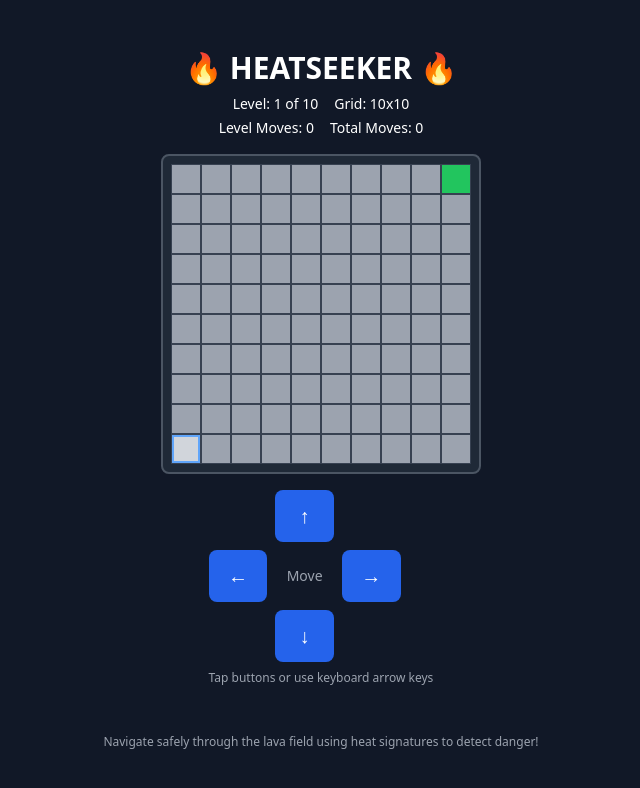
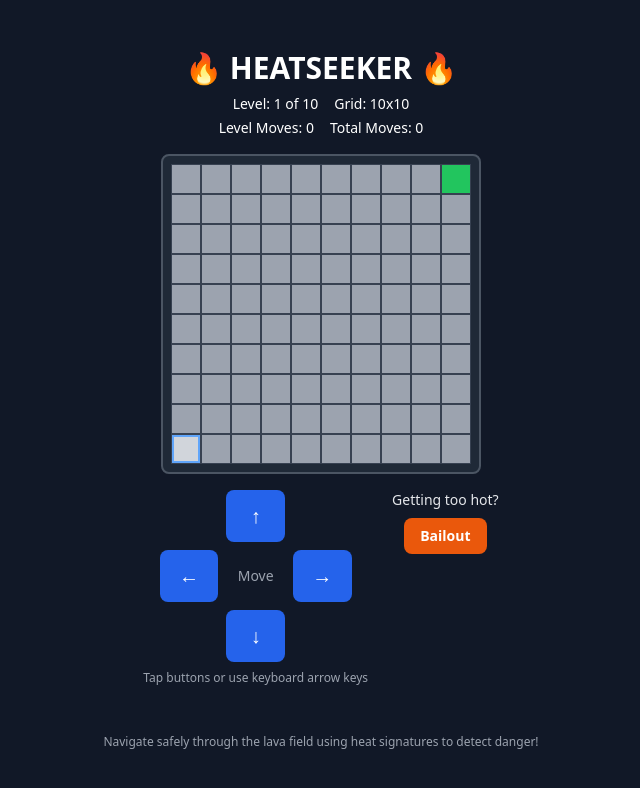
Before and after one commit to mbijon/heatseeker, a React (Vite) app: page / in a window 1280 px wide. Both pictures are taken after a click on the button "Start Game". Shown: the top 788 px of the page, without its empty margins (319-959 px from the left). Built offline with nearby package versions, Linux system fonts and the light colour scheme; no server answers.

Commit message:
Add Bailout button -codex

```diff
--- a/src/App.tsx
+++ b/src/App.tsx
@@ -323,6 +323,10 @@ function Heatseeker() {
     setNamePromptAcknowledged(true);
   }, []);
 
+  const handleBailout = useCallback(() => {
+    resetGame();
+  }, [resetGame]);
+
   const leaderboardHighlightSessionId = useMemo(() => {
     return playerEntry?.playerName ? playerEntry.sessionId : null;
   }, [playerEntry]);
@@ -417,7 +421,8 @@ function Heatseeker() {
 
       <div className="mt-4 flex flex-col items-center">
         {gameState === 'playing' && (
-          <div className="mb-4">
+          <div className="mb-4 flex flex-col items-center gap-6 sm:flex-row sm:items-start">
+            <div className="flex flex-col items-center">
               <div className="grid w-48 grid-cols-3 gap-2">
                 <div />
                 <button
@@ -456,6 +461,17 @@ function Heatseeker() {
                 <div />
               </div>
               <p className="mt-2 text-xs text-gray-400">Tap buttons or use keyboard arrow keys</p>
+            </div>
+            <div className="flex flex-col items-center text-center">
+              <p className="mb-2 text-sm text-gray-200">Getting too hot?</p>
+              <button
+                onClick={handleBailout}
+                className="rounded-lg bg-orange-600 px-4 py-2 text-sm font-semibold text-white transition hover:bg-orange-500 disabled:opacity-60"
+                disabled={isEvaluatingLeaderboard || showNameModal}
+              >
+                Bailout
+              </button>
+            </div>
           </div>
         )}
       </div>
```
Lines whose indentation alone changed are shown as unchanged.
